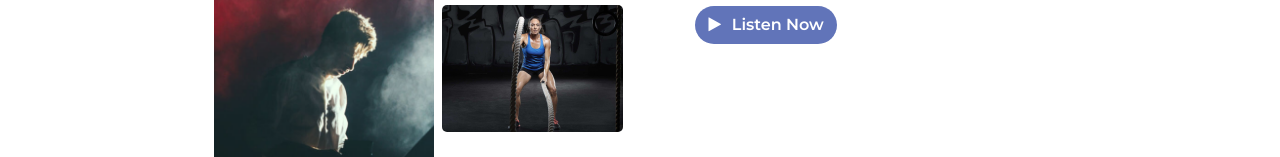
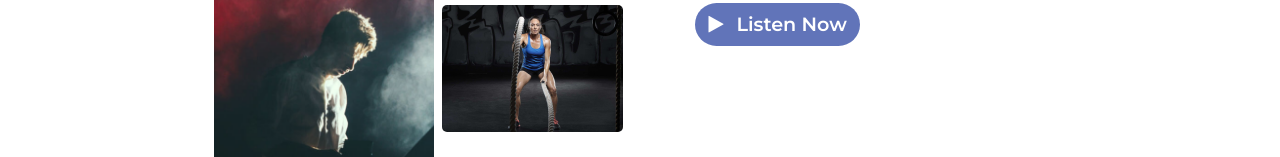
Before and after one commit to cksnair/frontend-assignment, a plain HTML site: page index.htm in a window 1280 px wide. Shown: the part 2068-2225 px from the top of the page. Drawn offline with Linux system fonts and the light colour scheme.

Commit message:
button-change

```diff
--- a/css/style.css
+++ b/css/style.css
@@ -184,6 +184,7 @@ footer a{color:#fff}
 .chat_box .start-chat .start-btn{font-size:1em}
 .start-chat .goto-chat p{font-size:1.1em}
 .start-chat .head h2{font-size:1.4em}
+ .btn-play{font-size: 1.2em;}
 }
 @media only screen and (min-width: 1300px) {
 .masthead h1{font-size:5.625em;line-height:1em;padding-left:.875em}
```
